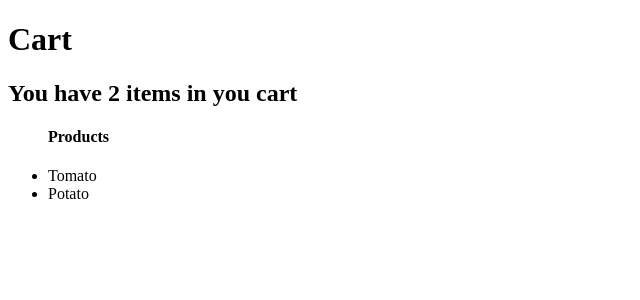
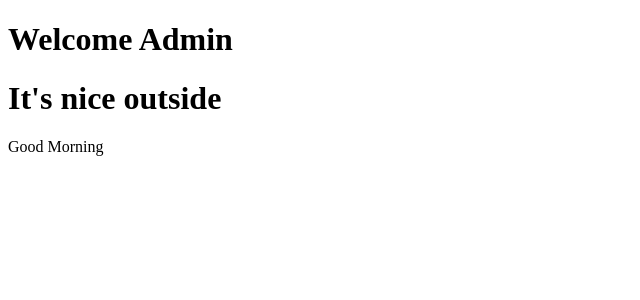
Before and after one commit to sJaiswal04/React, a React (Vite) app: page / in a window 1280 px wide. Shown: the top 300 px of the page, without its empty margins (0-640 px from the left). Built offline with nearby package versions, Linux system fonts and the light colour scheme.

Commit message:
some conditions

```diff
--- a/src/App.jsx
+++ b/src/App.jsx
@@ -1,8 +1,16 @@
-import Cart from "./components/Cart"
+import Greeting from "./components/Greeting"
+import UserStatus from "./components/UserStatus"
+import Weather from "./components/Weather"
 
 const App = () => {
   return (
-    <Cart/>
+    <div>
+      <UserStatus
+        isLogin = {true}
+        isAdmin = {true}/>
+      <Weather/>
+      <Greeting timeOfDay = "morning"/>
+    </div>
   )
 }
 
--- a/src/components/Greeting.jsx
+++ b/src/components/Greeting.jsx
@@ -1,14 +1,7 @@
-const Greeting = () => {
-    const greeting = 'Welcome to this page';
-    const date = new Date();
-
+const Greeting = (props) => {
   return (
-    <div>
-        <h1>{greeting}</h1>
-        <p>Today's date is {date.getDate()}</p>
-
-    </div>
+    props.timeOfDay === 'morning' ?"Good Morning" : "Good Afternoon"
   )
 }
 
-export default Greeting;
+export default Greeting
--- /dev/null
+++ b/src/components/UserStatus.jsx
@@ -0,0 +1,10 @@
+const UserStatus = (props) => {
+  if(props.isLogin == true && props.isAdmin == true){
+    return <h1>Welcome Admin</h1>
+  }
+  else if(props.isLogin == true && props.isAdmin == false){
+    return <h1>Welcome User</h1>
+  }
+}
+
+export default UserStatus
--- /dev/null
+++ b/src/components/Weather.jsx
@@ -0,0 +1,14 @@
+const Weather = () => {
+    const temp = 20
+    if(temp<15){
+        return (<h1>It's cold outside</h1>)
+    }
+    else if(temp>15 && temp<25){
+        return (<h1>It's nice outside</h1>)
+    }
+    else if(temp>25){
+        return (<h1>It's hot outside!</h1>)
+    }
+}
+
+export default Weather
```
